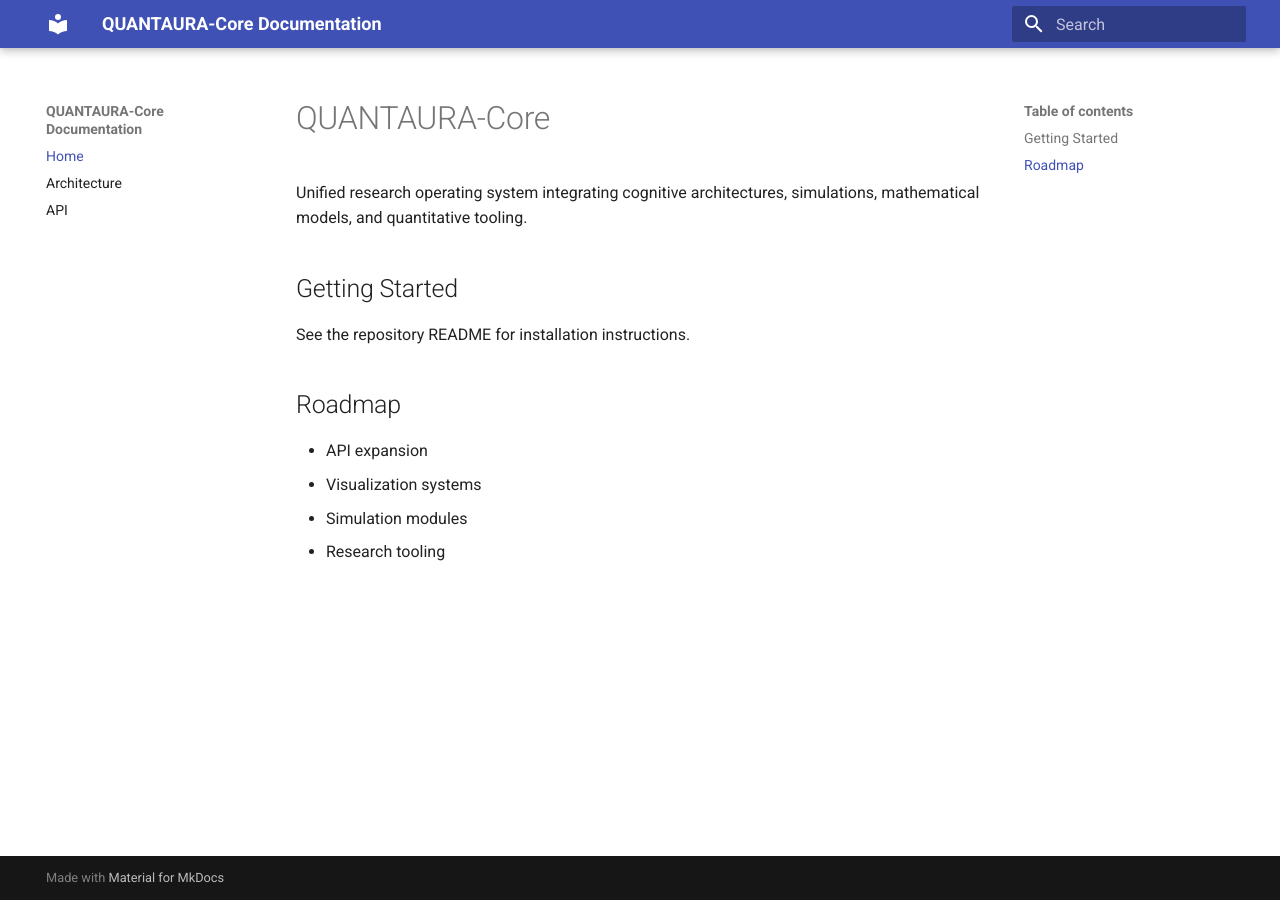
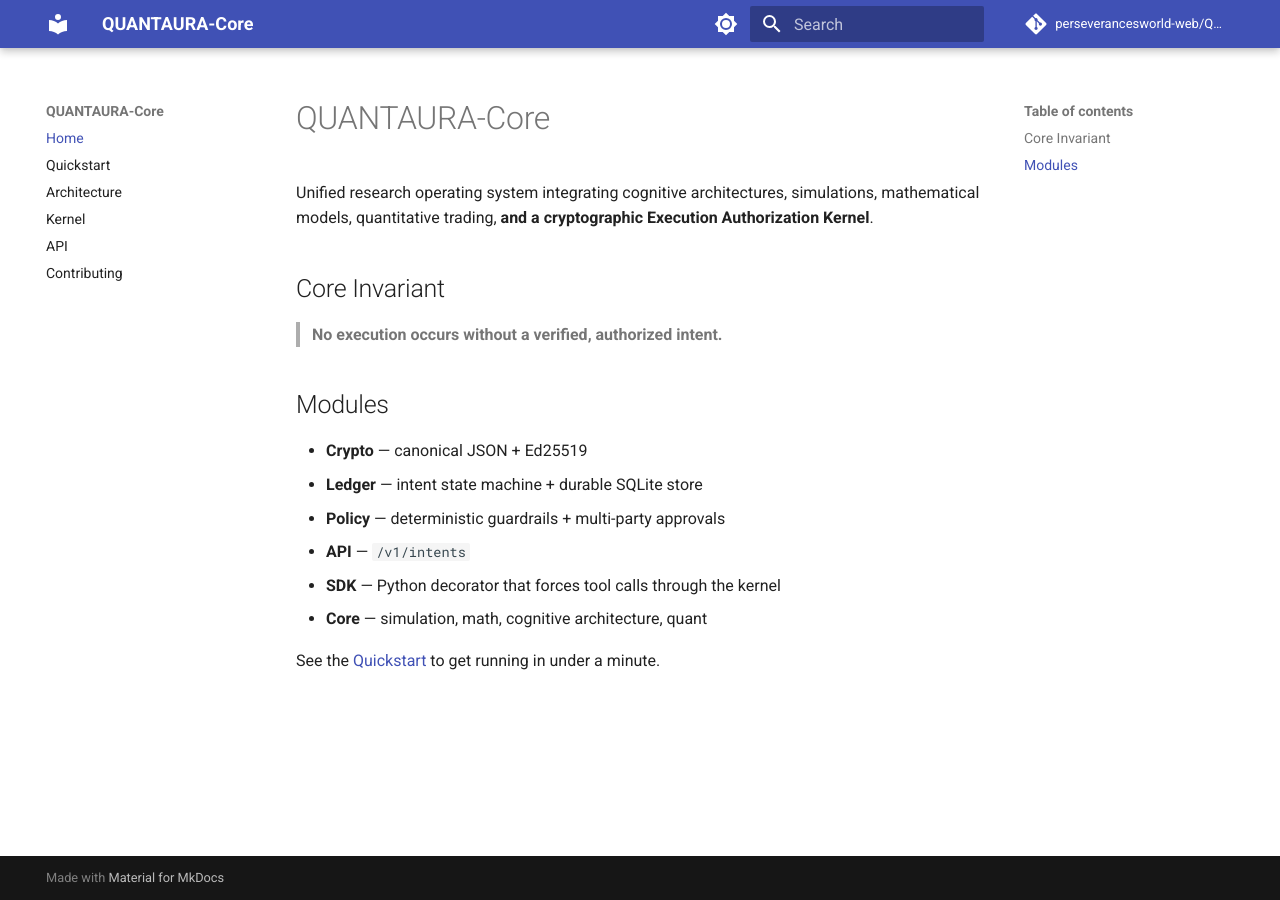
Before and after one commit to perseverancesworld-web/QUANTAURA-Core, an MkDocs documentation site: the page built from docs/index.md, in a window 1280 px wide. Built offline with MkDocs 1.6.1 and Material for MkDocs 9.7.7, drawn with Linux system fonts in a browser that asks for light colours; comment, search, counter and statistics services are not loaded.

```diff
--- a/docs/index.md
+++ b/docs/index.md
@@ -1,14 +1,18 @@
 # QUANTAURA-Core
 
-Unified research operating system integrating cognitive architectures, simulations, mathematical models, and quantitative tooling.
+Unified research operating system integrating cognitive architectures, simulations, mathematical models, quantitative trading, **and a cryptographic Execution Authorization Kernel**.
 
-## Getting Started
+## Core Invariant
 
-See the repository README for installation instructions.
+> **No execution occurs without a verified, authorized intent.**
 
-## Roadmap
+## Modules
 
-- API expansion
-- Visualization systems
-- Simulation modules
-- Research tooling
+- **Crypto** — canonical JSON + Ed25519
+- **Ledger** — intent state machine + durable SQLite store
+- **Policy** — deterministic guardrails + multi-party approvals
+- **API** — `/v1/intents`
+- **SDK** — Python decorator that forces tool calls through the kernel
+- **Core** — simulation, math, cognitive architecture, quant
+
+See the [Quickstart](quickstart.md) to get running in under a minute.
--- a/mkdocs.yml
+++ b/mkdocs.yml
@@ -1,10 +1,37 @@
-site_name: QUANTAURA-Core Documentation
-site_description: Unified research operating system documentation
+site_name: QUANTAURA-Core
+site_description: Unified research OS + Execution Authorization Kernel
+repo_url: https://github.com/perseverancesworld-web/QUANTAURA-Core
+repo_name: perseverancesworld-web/QUANTAURA-Core
+
+theme:
+  name: material
+  palette:
+    - scheme: default
+      primary: indigo
+      toggle:
+        icon: material/brightness-7
+        name: Switch to dark mode
+    - scheme: slate
+      primary: indigo
+      toggle:
+        icon: material/brightness-4
+        name: Switch to light mode
+  features:
+    - navigation.sections
+    - navigation.expand
+    - search.suggest
+    - search.highlight
 
 nav:
   - Home: index.md
+  - Quickstart: quickstart.md
   - Architecture: architecture.md
+  - Kernel: kernel.md
   - API: api.md
+  - Contributing: contributing.md
 
-theme:
-  name: material
+markdown_extensions:
+  - admonition
+  - codehilite
+  - toc:
+      permalink: true
```
Also changed, not shown: docs/api.md (added, +20 -0 lines), docs/architecture.md (added, +31 -0 lines), docs/contributing.md (added, +9 -0 lines), docs/kernel.md (added, +42 -0 lines), docs/quickstart.md (added, +31 -0 lines), 1 other file.
